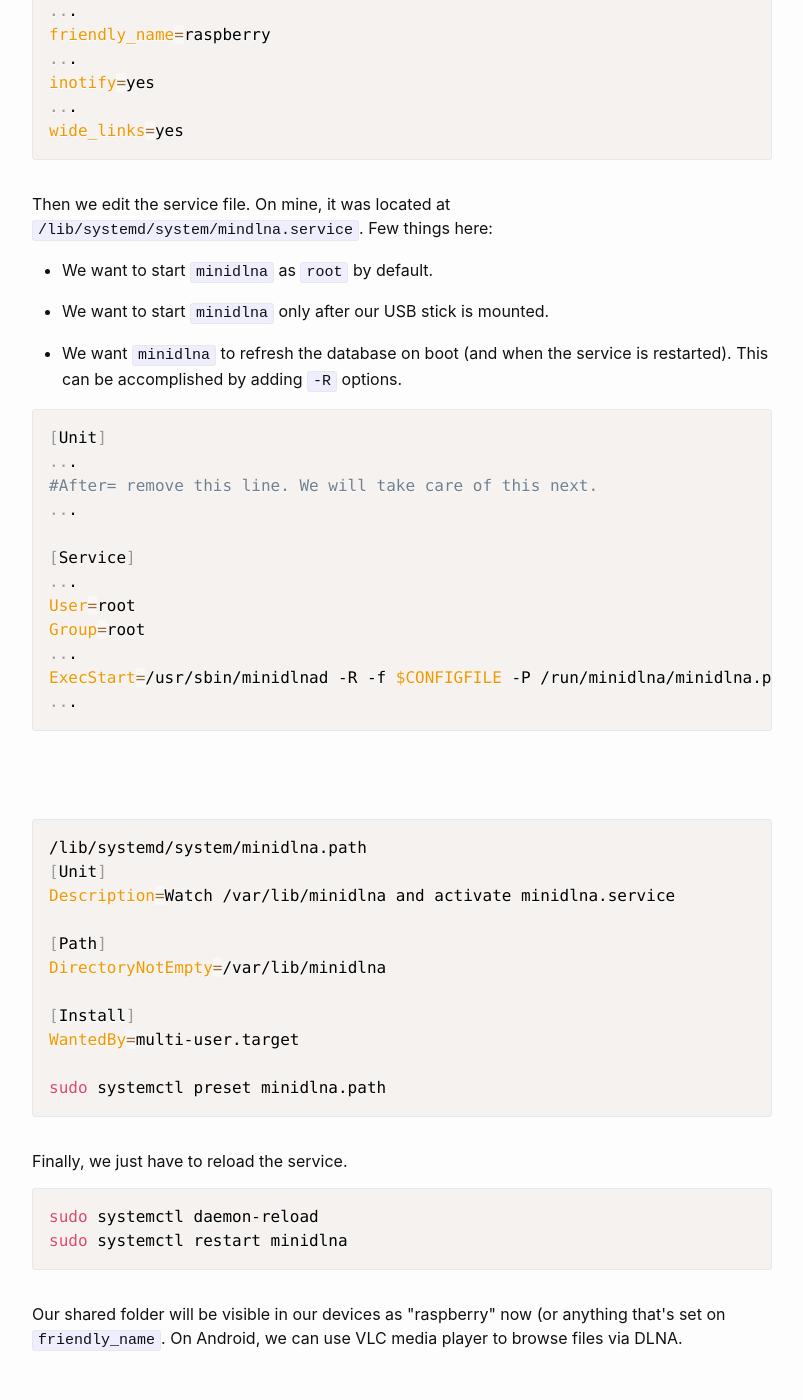
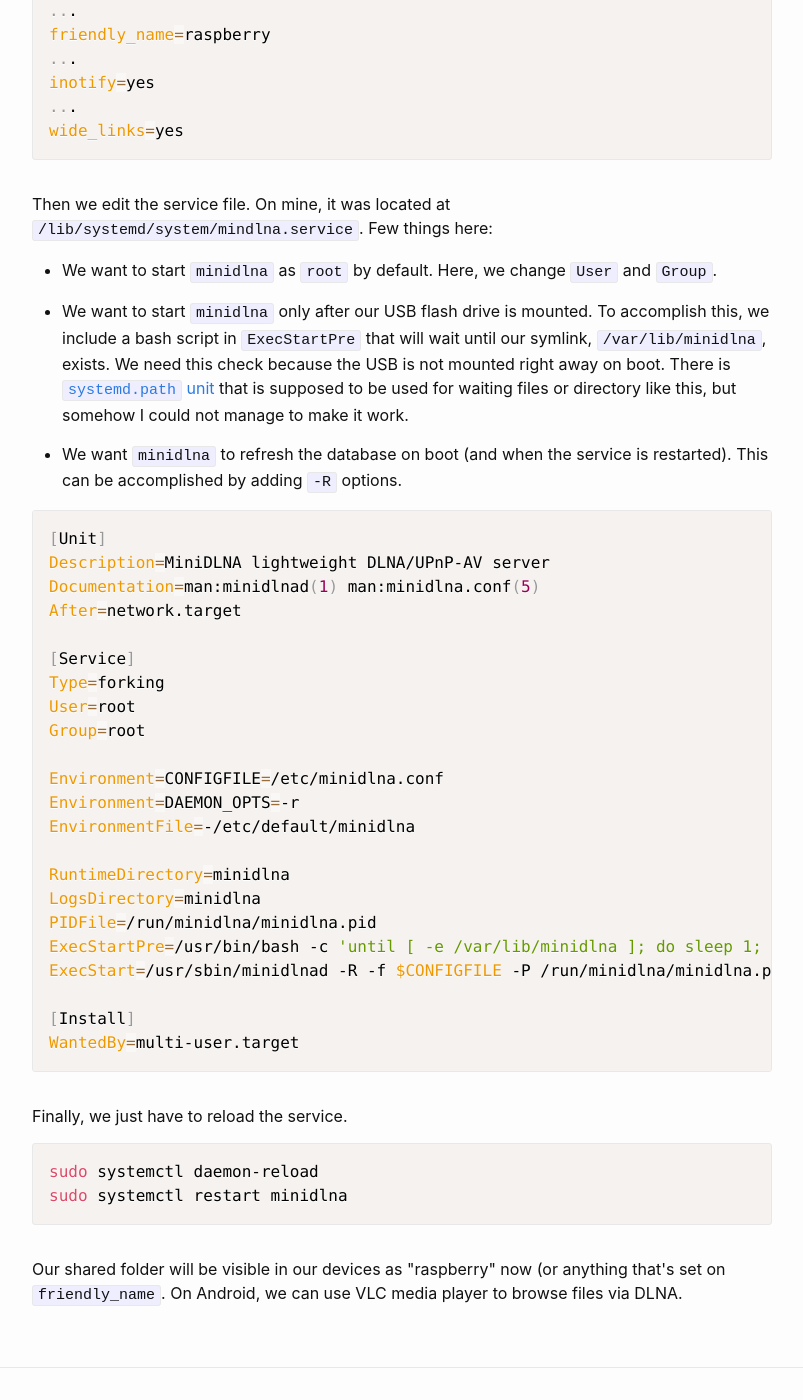
Before and after one commit to azaky/snippets, a Jekyll site: the page built from _posts/2021-07-02-raspberry-pi-media-server-with-mini-dlna.html, in a window 1280 px wide and 1400 px high, scrolled down 842 px. Shown: the whole window, without its empty margins (238-1041 px from the left). Built offline with Jekyll 4.4.1, drawn with Linux system fonts in a browser that asks for light colours; nearby versions of some CDN libraries; comment, search, counter and statistics services are not loaded.

Commit message:
sync_notion: Update "Raspberry Pi Media Server with Mini DLNA"
Signed-off-by: github-actions <41898282+github-actions[bot]@users.noreply.github.com>

```diff
--- a/_posts/2021-07-02-raspberry-pi-media-server-with-mini-dlna.html
+++ b/_posts/2021-07-02-raspberry-pi-media-server-with-mini-dlna.html
@@ -56,11 +56,24 @@ wide_links=yes</code></pre>
     things here:</div>
   <ul class="notion-list notion-list-disc">
     <li>We want to start <code class="notion-inline-code">minidlna</code> as
-      <code class="notion-inline-code">root</code> by default.</li>
+      <code class="notion-inline-code">root</code> by default. Here, we change
+      <code class="notion-inline-code">User</code> and <code
+        class="notion-inline-code">Group</code>.</li>
   </ul>
   <ul class="notion-list notion-list-disc">
     <li>We want to start <code class="notion-inline-code">minidlna</code> only
-      after our USB stick is mounted.</li>
+      after our USB flash drive is mounted. To accomplish this, we include a
+      bash script in <code class="notion-inline-code">ExecStartPre</code> that
+      will wait until our symlink, <code
+        class="notion-inline-code">/var/lib/minidlna</code>, exists. We need
+      this check because the USB is not mounted right away on boot. There is <a
+        target="_blank" rel="noopener noreferrer" class="notion-link"
+        href="http://manpages.ubuntu.com/manpages/bionic/man5/systemd.path.5.html"><code
+          class="notion-inline-code">systemd.path</code></a><a target="_blank"
+        rel="noopener noreferrer" class="notion-link"
+        href="http://manpages.ubuntu.com/manpages/bionic/man5/systemd.path.5.html">
+        unit</a> that is supposed to be used for waiting files or directory like
+      this, but somehow I could not manage to make it work.</li>
   </ul>
   <ul class="notion-list notion-list-disc">
     <li>We want <code class="notion-inline-code">minidlna</code> to refresh the
@@ -69,31 +82,27 @@ wide_links=yes</code></pre>
     </li>
   </ul>
   <pre class="notion-code"><code class="language-Bash">[Unit]
-...
-#After= remove this line. We will take care of this next.
-...
+Description=MiniDLNA lightweight DLNA/UPnP-AV server
+Documentation=man:minidlnad(1) man:minidlna.conf(5)
+After=network.target
 
 [Service]
-...
+Type=forking
 User=root
 Group=root
-...
+
+Environment=CONFIGFILE=/etc/minidlna.conf
+Environment=DAEMON_OPTS=-r
+EnvironmentFile=-/etc/default/minidlna
+
+RuntimeDirectory=minidlna
+LogsDirectory=minidlna
+PIDFile=/run/minidlna/minidlna.pid
+ExecStartPre=/usr/bin/bash -c &#x27;until [ -e /var/lib/minidlna ]; do sleep 1; done&#x27;
 ExecStart=/usr/sbin/minidlnad -R -f $CONFIGFILE -P /run/minidlna/minidlna.pid $DAEMON_OPTS
-...</code></pre>
-  <div class="notion-blank"> </div>
-  <div class="notion-blank"> </div>
-  <div class="notion-blank"> </div>
-  <pre class="notion-code"><code class="language-Bash">/lib/systemd/system/minidlna.path
-[Unit]
-Description=Watch /var/lib/minidlna and activate minidlna.service
-
-[Path]
-DirectoryNotEmpty=/var/lib/minidlna
 
 [Install]
-WantedBy=multi-user.target
-
-sudo systemctl preset minidlna.path</code></pre>
+WantedBy=multi-user.target</code></pre>
   <div class="notion-blank"> </div>
   <div class="notion-text">Finally, we just have to reload the service.</div>
   <pre class="notion-code"><code class="language-Bash">sudo systemctl daemon-reload
--- a/posts.json
+++ b/posts.json
@@ -1,5 +1,5 @@
 {
-  "last_sync": "2021-07-01T19:21:02.876Z",
+  "last_sync": "2021-07-01T20:19:41.139Z",
   "posts": [
     {
       "id": "97f6ce61-f214-4a6a-970c-a1f4cb31048e",
@@ -41,7 +41,7 @@
       "title": "Raspberry Pi Media Server with Mini DLNA",
       "filename": "2021-07-02-raspberry-pi-media-server-with-mini-dlna.html",
       "date": "2021-07-02T00:00:00.000Z",
-      "last_edited_time": "2021-07-01T19:06:00.000Z"
+      "last_edited_time": "2021-07-01T20:14:00.000Z"
     }
   ]
 }
```
